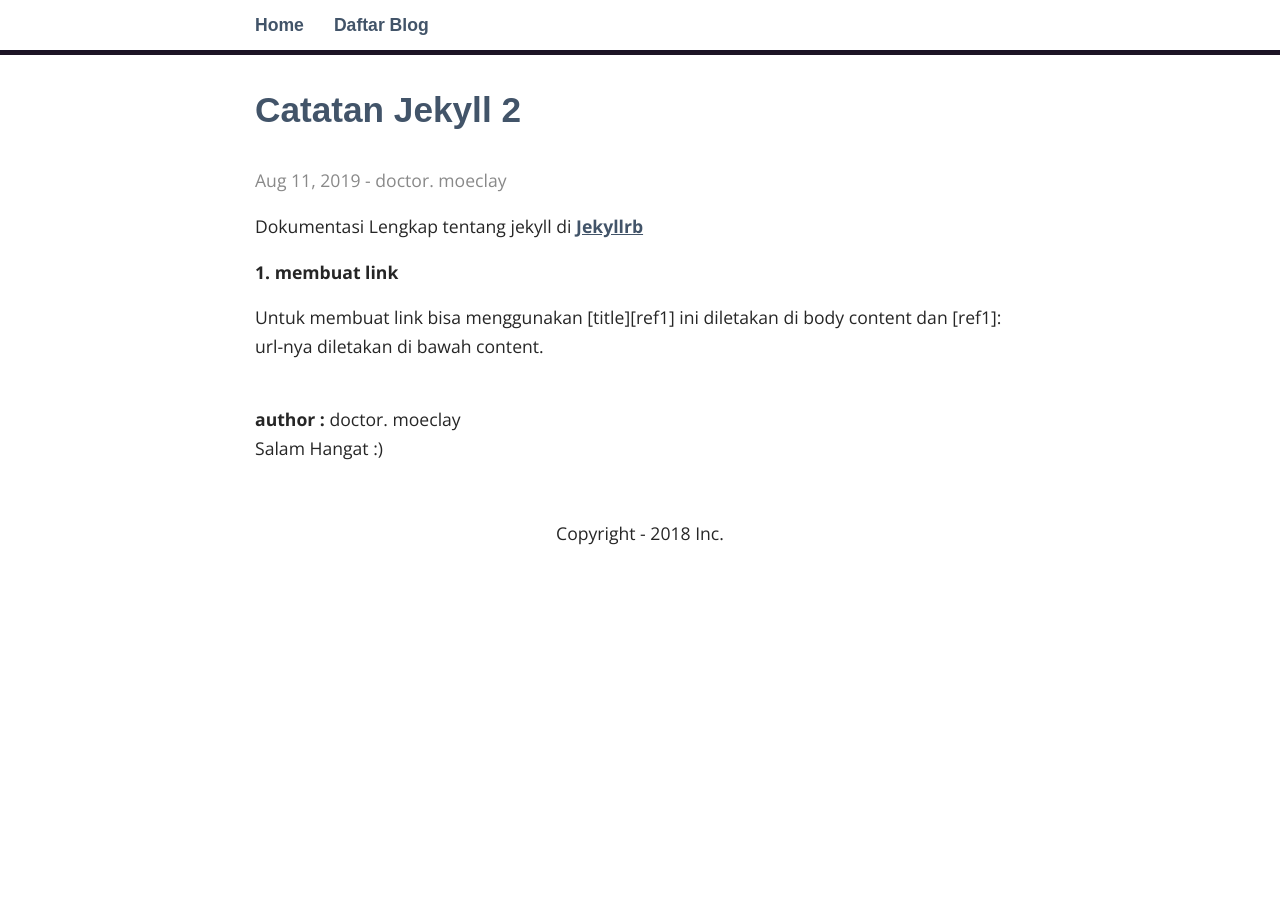
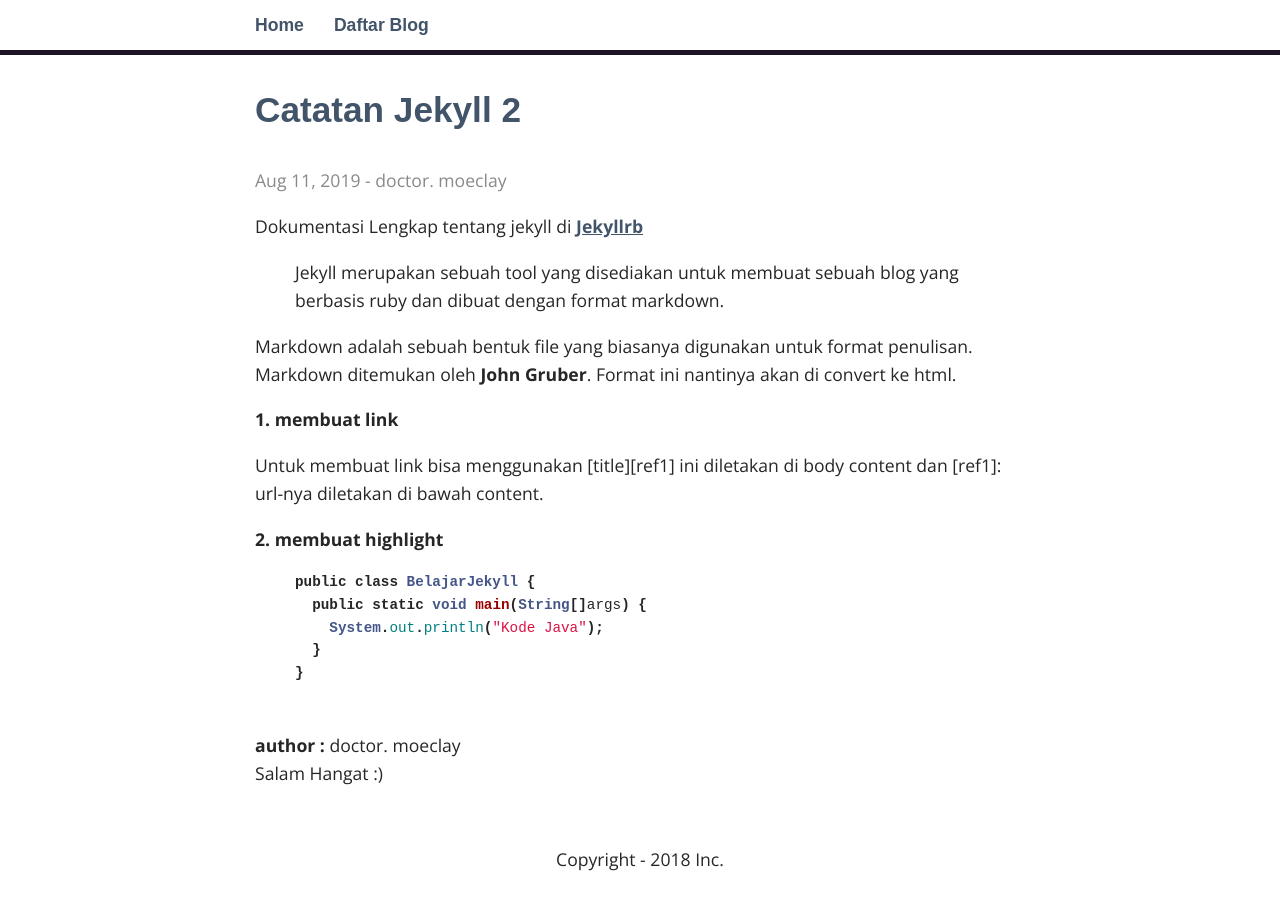
Before and after one commit to moeclay/moeclay.github.io, a Jekyll site: the page built from _posts/2019-08-11-catatan-jekyll-2.markdown, in a window 1280 px wide and 900 px high, scrolled down 220 px. Built offline with Jekyll 4.4.1, drawn with Linux system fonts in a browser that asks for light colours; some web fonts are replaced; before the commit the page ends 900 px from its top, so only the background shows below that.

Commit message:
catatan jekyll-2 002

```diff
--- a/_posts/2019-08-11-catatan-jekyll-2.markdown
+++ b/_posts/2019-08-11-catatan-jekyll-2.markdown
@@ -8,9 +8,29 @@ categories: ruby
 Dokumentasi Lengkap tentang jekyll di [Jekyllrb][ref1]
 
 <div>
+	<blockquote>
+		Jekyll merupakan sebuah tool yang disediakan untuk membuat sebuah blog yang berbasis ruby dan dibuat dengan format markdown.
+	</blockquote>
+	<p>Markdown adalah sebuah bentuk file yang biasanya digunakan untuk format penulisan. Markdown ditemukan oleh <b>John Gruber</b>. Format ini nantinya akan di convert ke html.</p>
+</div>
+
+<div>
 	<p><b>1. membuat link</b></p>
 	<p>Untuk membuat link bisa menggunakan [title][ref1] ini diletakan di body content dan [ref1]: url-nya diletakan di bawah content.</p>
 </div>
 
+<div>
+	<p><b>2. membuat highlight</b></p>
+{% highlight java %}
+
+public class BelajarJekyll {
+  public static void main(String[]args) {
+    System.out.println("Kode Java");
+  }
+}
+
+{% endhighlight%}
+</div>
+
 
 [ref1]: https://jekyllrb.com
--- a/blog/index.html
+++ b/blog/index.html
@@ -6,9 +6,8 @@ aside:
 
 <h2>Daftar Blog</h2>
 {% for post in site.posts %}
-		<time>{{ post.date | date: "%b %-d, %Y" }}</time>
+		<small><time>{{ post.date | date: "%b %-d, %Y" }}</time></small>
 		<h4 style="margin-top: 0.5px;"><a href="{{ post.url | prepend: site.baseurl }}">{{ post.title }}</a></h4>
 {% endfor %}
 
-<br>
 <p>Berlangganan <a href="{{ "/feed.xml" | prepend: site.baseurl }}">via RSS</a></p>
```
